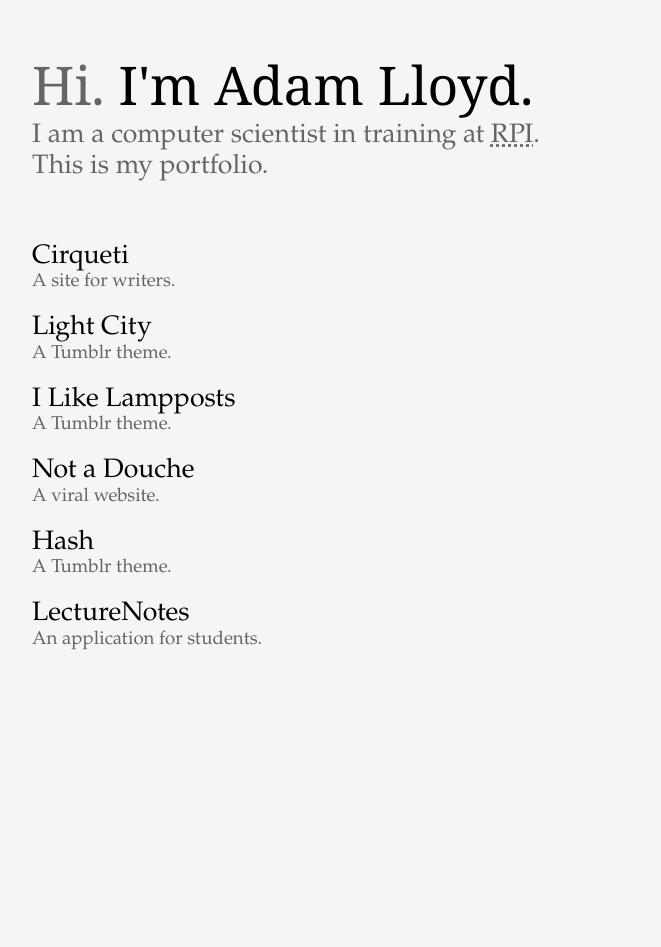
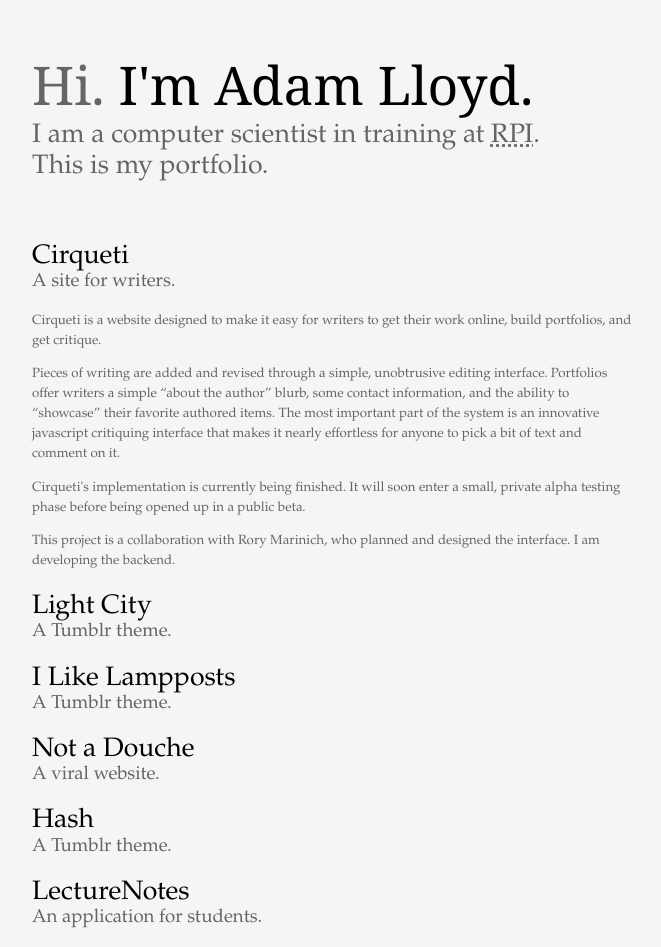
Before and after one commit to alloy-d/alloy-d.github.com, a Jekyll site: the page built from portfolio/index.html, in a window 1280 px wide. Shown: the whole page, without its empty margins (16-677 px from the left). Built offline with Jekyll 4.4.1, drawn with Linux system fonts in a browser that asks for light colours; before the commit the page ends 900 px from its top, so only the background shows below that.

Commit message:
Add description for cirqueti.

```diff
--- a/portfolio/index.html
+++ b/portfolio/index.html
@@ -7,6 +7,32 @@
   <div class="portfolio_item">
     <h2>Cirqueti</h2>
     <p class="item_summary">A site for writers.</p>
+    <div class="item_description">
+      <p>
+        Cirqueti is a website designed to make it easy for writers to
+        get their work online, build portfolios, and get critique.
+      </p>
+      <p>
+        Pieces of writing are added and revised through a simple,
+        unobtrusive editing interface. Portfolios offer writers a
+        simple &ldquo;about the author&rdquo; blurb, some contact
+        information, and the ability to &ldquo;showcase&rdquo; their
+        favorite authored items. The most important part of the system
+        is an innovative javascript critiquing interface that makes it
+        nearly effortless for anyone to pick a bit of text and comment
+        on it.
+      </p>
+      <p>
+        Cirqueti's implementation is currently being finished. It will
+        soon enter a small, private alpha testing phase before being
+        opened up in a public beta.
+      </p>
+      <p>
+        This project is a collaboration with Rory Marinich, who
+        planned and designed the interface. I am developing the
+        backend.
+      </p>
+    </div><!-- item_description -->
   </div><!-- portfolio_item -->
 
   <div class="portfolio_item">
```
